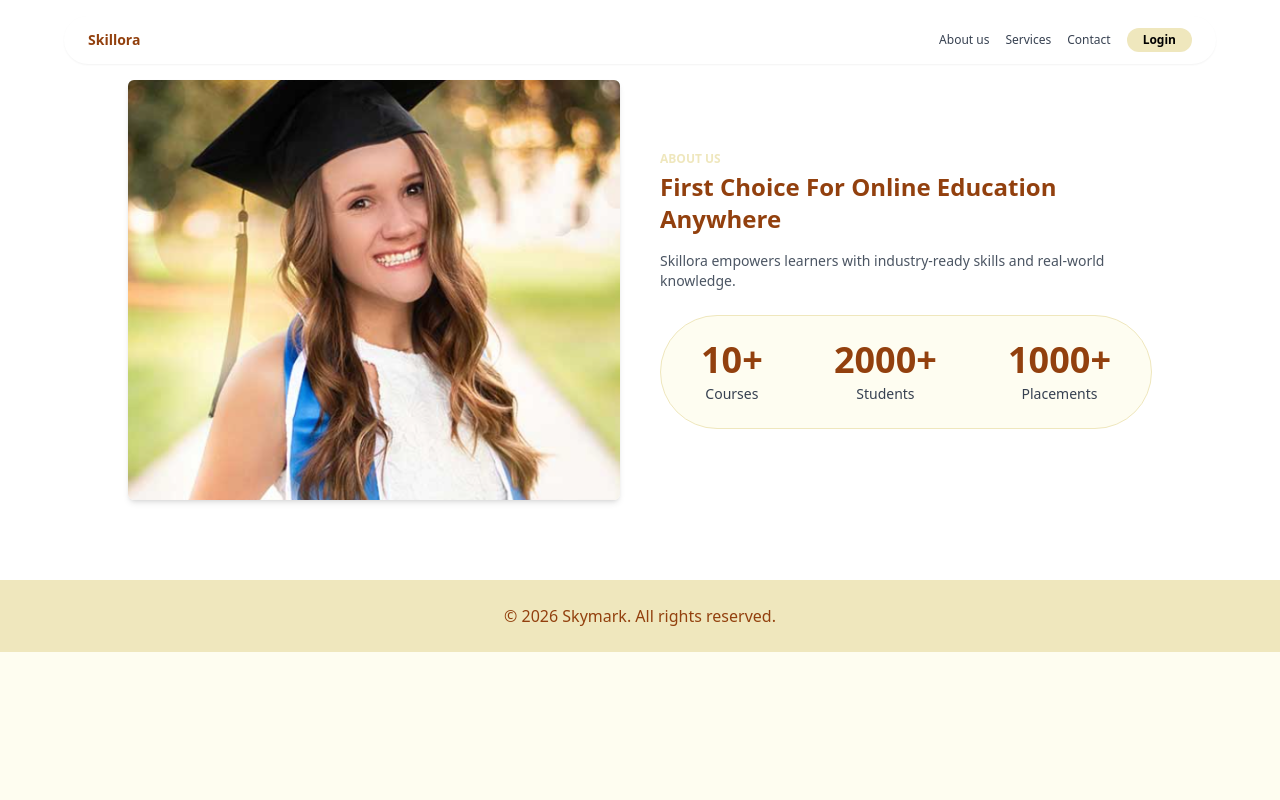
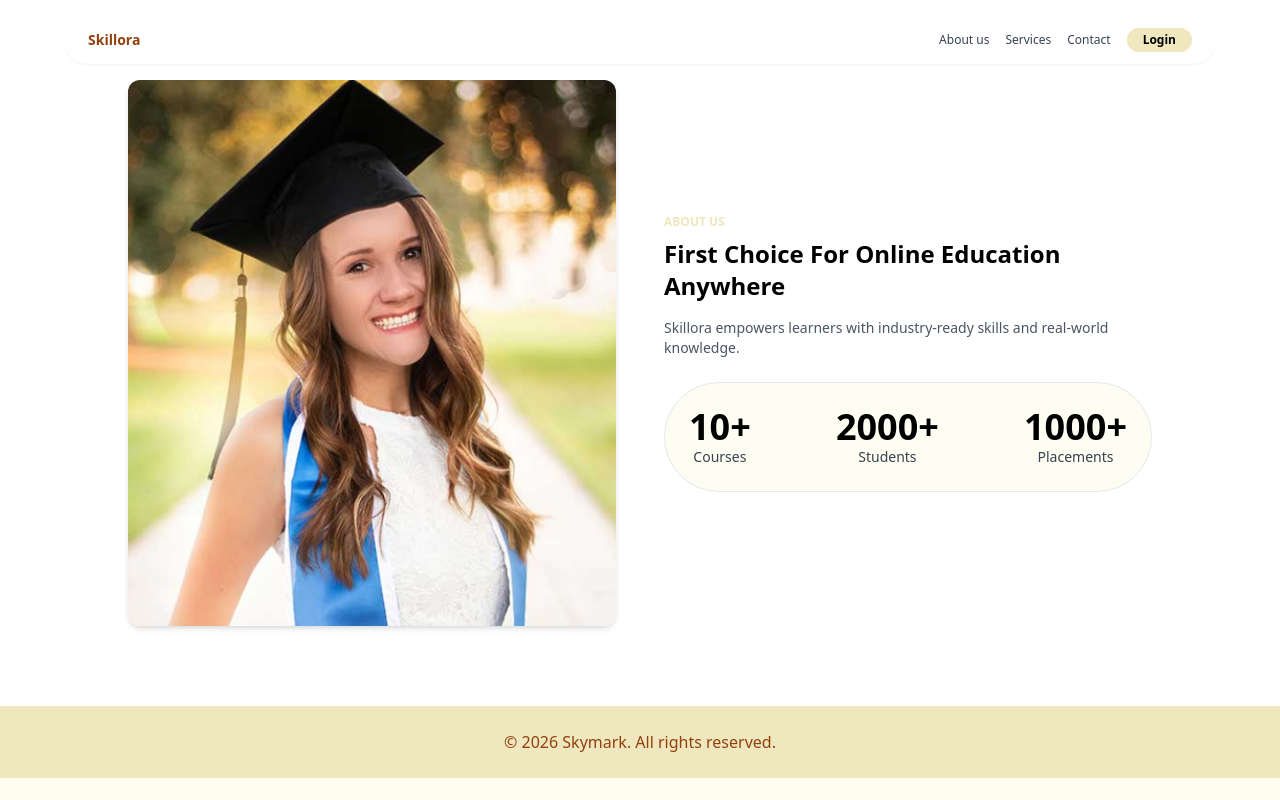
Before and after one commit to aswathi-48/skillora, a React (Vite) app: page /about in a window 1280 px wide. Built offline with nearby package versions, Linux system fonts and the light colour scheme.

Commit message:
about page

```diff
--- a/src/components/About.jsx
+++ b/src/components/About.jsx
@@ -1,90 +1,172 @@
-import { useEffect, useRef, useState } from "react"
-import aboutImg from "../../public/images/image.png"
+// import { useEffect, useRef, useState } from "react"
+// import aboutImg from "../../public/images/image.png"
+
+// function Counter({ end, label, start }) {
+//   const [count, setCount] = useState(0)
+
+//   useEffect(() => {
+//     if (!start) return
+
+//     let current = 0
+//     const duration = 1500
+//     const increment = Math.ceil(end / (duration / 16))
+
+//     const timer = setInterval(() => {
+//       current += increment
+//       if (current >= end) {
+//         current = end
+//         clearInterval(timer)
+//       }
+//       setCount(current)
+//     }, 16)
+
+//     return () => clearInterval(timer)
+//   }, [start, end])
+
+//   return (
+//     <div className="flex flex-col items-center justify-center px-6 ">
+//       <h3 className="text-4xl font-bold text-dark">
+//         {count}+
+//       </h3>
+//       <p className="text-sm text-gray-700 mt-1 font-medium">
+//         {label}
+//       </p>
+//     </div>
+//   )
+// }
+
+// export default function About() {
+//   const sectionRef = useRef(null)
+//   const [startCount, setStartCount] = useState(false)
+
+//   useEffect(() => {
+//     const observer = new IntersectionObserver(
+//       ([entry]) => {
+//         if (entry.isIntersecting) {
+//           setStartCount(true)
+//           observer.disconnect()
+//         }
+//       },
+//       { threshold: 0.4 }
+//     )
+
+//     if (sectionRef.current) observer.observe(sectionRef.current)
+//     return () => observer.disconnect()
+//   }, [])
+
+//   return (
+//     <section ref={sectionRef} id="about" className="py-20 bg-white px-4">
+//       <div className="max-w-5xl mx-auto grid md:grid-cols-2 gap-10 items-center">
+
+//         <img
+//           src={aboutImg}
+//           alt="Student"
+//           className="rounded-md shadow-md w-full max-h-[420px] object-cover"
+//         />
+
+//         <div>
+//           <p className="text-xs text-primary font-semibold uppercase mb-1">
+//             About Us
+//           </p>
+
+//           <h2 className="text-2xl font-bold text-dark mb-4">
+//             First Choice For Online Education Anywhere
+//           </h2>
+
+//           <p className="text-sm text-gray-600 mb-6">
+//             Skillora empowers learners with industry-ready skills and real-world knowledge.
+//           </p>
+
+//           <div className="border border-primary rounded-full py-6 px-4 flex justify-between text-center bg-secondary">
+//             <Counter end={10} label="Courses" start={startCount} />
+//             <Counter end={2000} label="Students" start={startCount} />
+//             <Counter end={1000} label="Placements" start={startCount} />
+//           </div>
+//         </div>
+
+//       </div>
+//     </section>
+//   )
+// }
+import { useEffect, useRef, useState } from "react";
+import { motion } from "framer-motion";
+import aboutImg from "../../public/images/image.png";
+import { fadeUp } from "../utils/animations";
 
 function Counter({ end, label, start }) {
-  const [count, setCount] = useState(0)
+  const [count, setCount] = useState(0);
 
   useEffect(() => {
-    if (!start) return
-
-    let current = 0
-    const duration = 1500
-    const increment = Math.ceil(end / (duration / 16))
+    if (!start) return;
+    let current = 0;
+    const step = Math.ceil(end / 60);
 
     const timer = setInterval(() => {
-      current += increment
+      current += step;
       if (current >= end) {
-        current = end
-        clearInterval(timer)
+        current = end;
+        clearInterval(timer);
       }
-      setCount(current)
-    }, 16)
+      setCount(current);
+    }, 20);
 
-    return () => clearInterval(timer)
-  }, [start, end])
+    return () => clearInterval(timer);
+  }, [start, end]);
 
   return (
-    <div className="flex flex-col items-center justify-center px-6 ">
-      <h3 className="text-4xl font-bold text-dark">
-        {count}+
-      </h3>
-      <p className="text-sm text-gray-700 mt-1 font-medium">
-        {label}
-      </p>
-    </div>
-  )
+    <motion.div
+      variants={fadeUp}
+      className="flex flex-col items-center px-6"
+    >
+      <h3 className="text-4xl font-bold">{count}+</h3>
+      <p className="text-sm text-gray-700">{label}</p>
+    </motion.div>
+  );
 }
 
 export default function About() {
-  const sectionRef = useRef(null)
-  const [startCount, setStartCount] = useState(false)
+  const ref = useRef(null);
+  const [start, setStart] = useState(false);
 
   useEffect(() => {
-    const observer = new IntersectionObserver(
-      ([entry]) => {
-        if (entry.isIntersecting) {
-          setStartCount(true)
-          observer.disconnect()
-        }
-      },
+    const obs = new IntersectionObserver(
+      ([e]) => e.isIntersecting && setStart(true),
       { threshold: 0.4 }
-    )
-
-    if (sectionRef.current) observer.observe(sectionRef.current)
-    return () => observer.disconnect()
-  }, [])
+    );
+    ref.current && obs.observe(ref.current);
+    return () => obs.disconnect();
+  }, []);
 
   return (
-    <section ref={sectionRef} id="about" className="py-20 bg-white px-4">
-      <div className="max-w-5xl mx-auto grid md:grid-cols-2 gap-10 items-center">
+    <section ref={ref} className="py-20 bg-white px-6">
+      <div className="max-w-5xl mx-auto grid md:grid-cols-2 gap-12 items-center">
 
-        <img
+        <motion.img
           src={aboutImg}
-          alt="Student"
-          className="rounded-md shadow-md w-full max-h-[420px] object-cover"
+          alt="About"
+          className="rounded-xl shadow-md"
+          whileHover={{ scale: 1.03 }}
         />
 
-        <div>
-          <p className="text-xs text-primary font-semibold uppercase mb-1">
+        <motion.div variants={fadeUp} initial="hidden" whileInView="visible">
+          <p className="text-xs text-primary uppercase font-semibold mb-2">
             About Us
           </p>
-
-          <h2 className="text-2xl font-bold text-dark mb-4">
+          <h2 className="text-2xl font-bold mb-4">
             First Choice For Online Education Anywhere
           </h2>
-
           <p className="text-sm text-gray-600 mb-6">
             Skillora empowers learners with industry-ready skills and real-world knowledge.
           </p>
 
-          <div className="border border-primary rounded-full py-6 px-4 flex justify-between text-center bg-secondary">
-            <Counter end={10} label="Courses" start={startCount} />
-            <Counter end={2000} label="Students" start={startCount} />
-            <Counter end={1000} label="Placements" start={startCount} />
+          <div className="border rounded-full py-6 flex justify-between bg-secondary">
+            <Counter end={10} label="Courses" start={start} />
+            <Counter end={2000} label="Students" start={start} />
+            <Counter end={1000} label="Placements" start={start} />
           </div>
-        </div>
+        </motion.div>
 
       </div>
     </section>
-  )
+  );
 }
```
